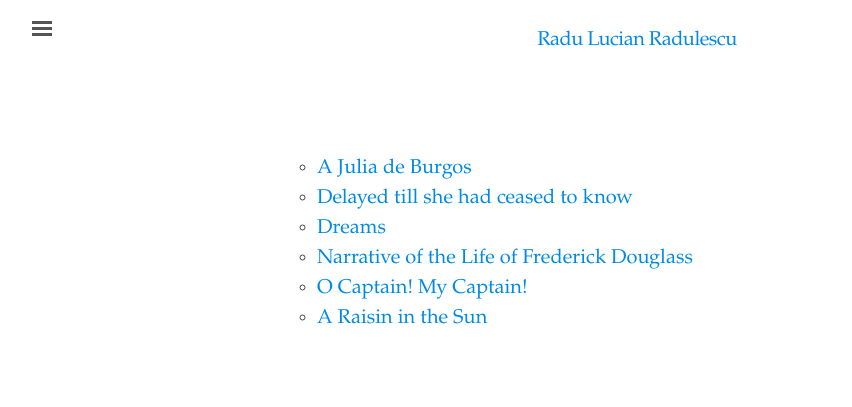
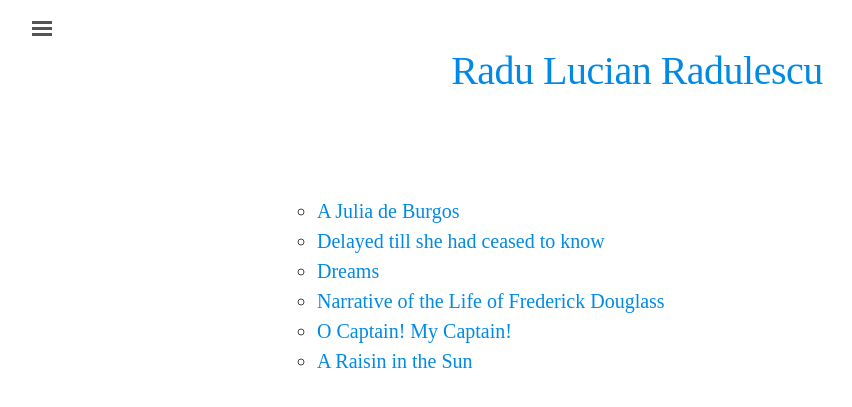
Before and after one commit to RaduLucianR/rlr-blog, a Jekyll site: the page built from index.html, in a window 1280 px wide. Shown: the top 407 px of the page, without its empty margins (3-855 px from the left). Built offline with Jekyll 4.4.1, drawn with Linux system fonts in a browser that asks for light colours.

Commit message:
title change again

```diff
--- a/_sass/_ed.scss
+++ b/_sass/_ed.scss
@@ -224,7 +224,7 @@ tbody tr:nth-child(odd) th {
 .masthead-title {
   font-family: $main-font;
   font-weight: normal;
-  font-size: 1rem;
+  font-size: 2rem;
   margin-top: 1rem;
   margin-bottom: 1rem;
 
@@ -241,20 +241,6 @@ tbody tr:nth-child(odd) th {
   font-size: .88rem;
   font-weight: normal;
   letter-spacing: .05rem;
-}
-
-@media (min-width: 320px) {
-  .masthead-title {
-    margin-top: 2px;
-    margin-right: 15%;
-    margin-left: 15%;
-  }
-}
-
-@media (min-width: 48em) {
-  .masthead-title small {
-    display: inline;
-  }
 }
 
 /*
--- a/assets/css/style.scss
+++ b/assets/css/style.scss
@@ -10,7 +10,7 @@ sitemap: false
 */
 
 /* Fonts */
-$main-font: "Palatino Linotype", "Book Antiqua", Palatino, serif;
+$main-font: "Times New Roman";
 $heading-font: sans-serif;
 $regular-font-size: 1.25em; /* 20px / 16px = 1.25em; support text resizing in all browsers */
 
```
